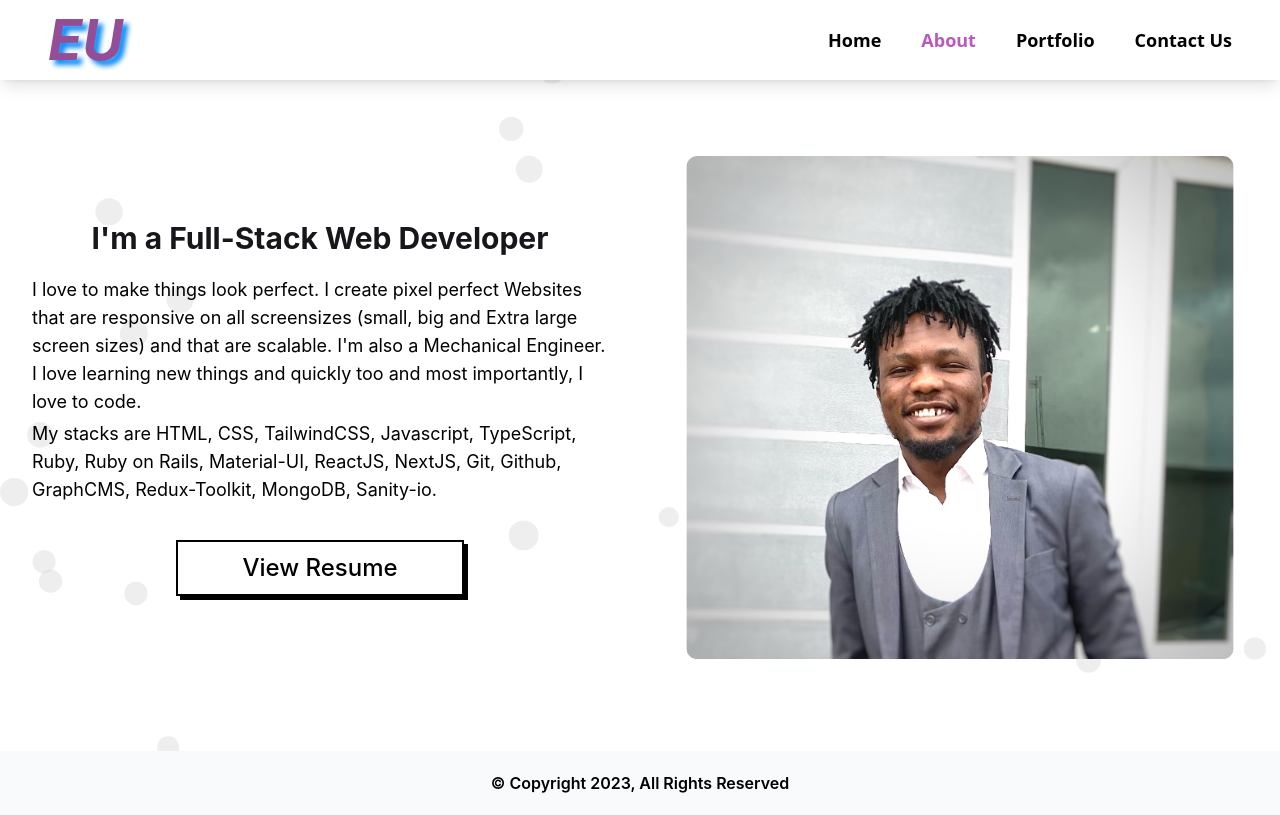
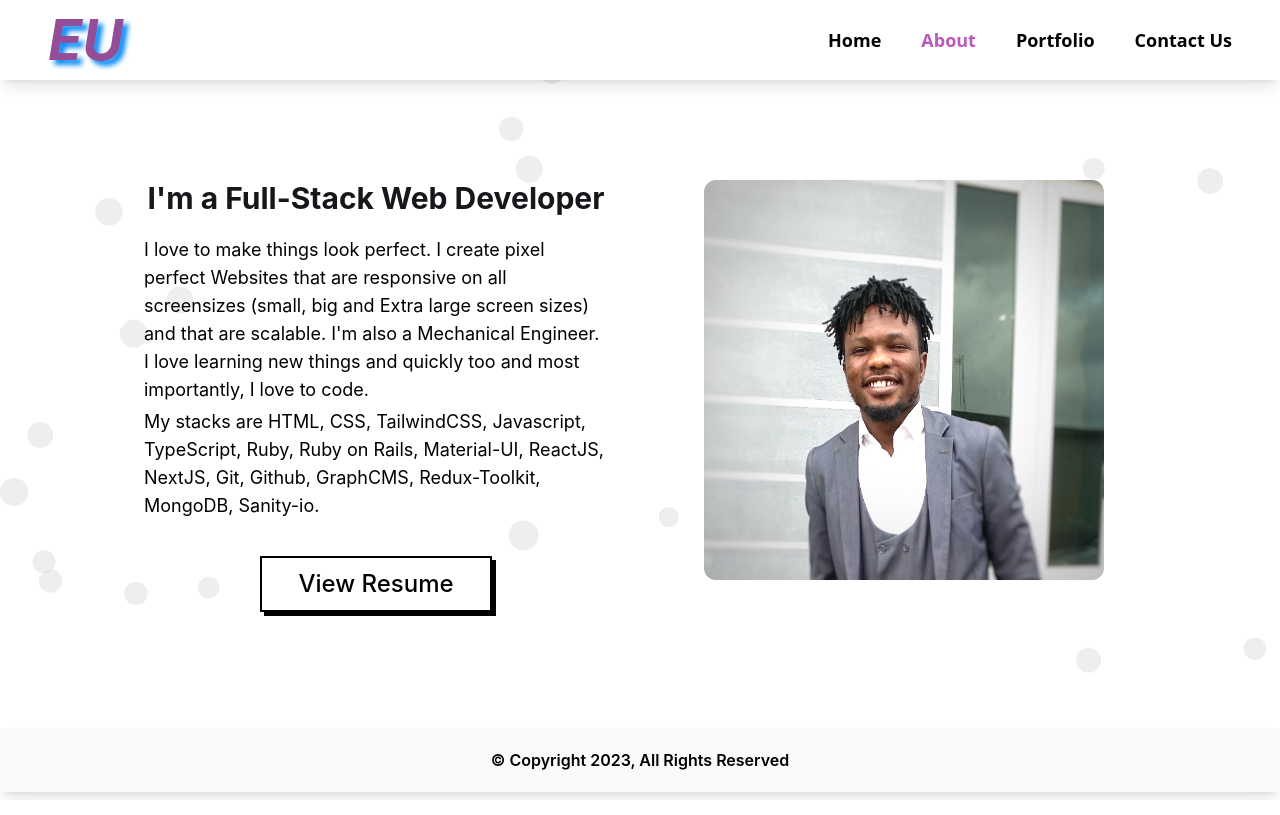
Before and after one commit to uezekiel-mufin/nextportfolio, a Next.js app: page /about in a window 1280 px wide. Built offline with nearby package versions, Linux system fonts and the light colour scheme.

Commit message:
Styled the about page

```diff
--- a/pages/_app.js
+++ b/pages/_app.js
@@ -4,7 +4,7 @@ import Particlejs from '../public/components/particles';
 import Footer from '../public/components/footer';
 function MyApp({ Component, pageProps }) {
 	return (
-		<main className='relative'>
+		<main className='relative custom-scrollbar'>
 			<Navbar />
 			<section className=''>
 				<Component {...pageProps} />
--- a/pages/about/index.jsx
+++ b/pages/about/index.jsx
@@ -3,12 +3,14 @@ import React from 'react';
 import Image from 'next/image';
 import portfolio from '../../public/images/FullSizeRender (1).jpg';
 import { motion } from 'framer-motion';
+import SkillsTable from '../../public/components/SkillsTable.';
 
 const About = () => {
 	return (
-		<motion.div transiton={{ duration: 2 }} initial={{ opacity: 0 }} animate={{ opacity: 1 }} className='w-full mb-8 pb-8 pt-32 h-full z-[9999] flex justify-center items-center'>
-			<main className='flex flex-col-reverse items-center md:grid grid-cols-2 mx-4  gap-8'>
-				<section className='flex flex-col px-4 items-center gap-1 justify-center text-center w-full'>
+		<>
+			<motion.div transiton={{ duration: 2 }} initial={{ opacity: 0 }} animate={{ opacity: 1 }} className='w-full mb-8 pb-8 pt-32 h-full md:h-[87vh] flex justify-center items-center'>
+				<main className='flex flex-col-reverse  md:grid grid-cols-2 mx-4 md:mx-32 gap-8'>
+					<section className='flex flex-col px-4 items-center gap-1 justify-start w-full'>
 						<h1 className='text-[#17161A] text-xl md:text-3xl font-bold w-full text-center mb-4'>I'm a Full-Stack Web Developer</h1>
 						<p className='w-full text-center md:text-start text-lg '>I love to make things look perfect. I create pixel perfect Websites that are responsive on all screensizes (small, big and Extra large screen sizes) and that are scalable. I'm also a Mechanical Engineer. I love learning new things and quickly too and most importantly, I love to code.</p>
 
@@ -21,13 +23,15 @@ const About = () => {
 							</a>
 						</button>
 					</section>
-				<section className='flex justify-center w-full '>
-					<div className='  w-full block'>
-						<Image src={portfolio} alt='me' layout='responsive' className=' mx-2 scale-90 rounded-xl ' />
+					<section className='flex justify-center'>
+						<div className=''>
+							<Image src={portfolio} alt='me' layout='intrinsic' height={400} width={400} className=' mx-2  rounded-xl ' />
 						</div>
 					</section>
 				</main>
 			</motion.div>
+			<SkillsTable />
+		</>
 	);
 };
 
--- /dev/null
+++ b/public/components/SkillsTable..jsx
@@ -0,0 +1,25 @@
+import React from 'react';
+import { AiFillHtml5, AiFillCodeSandboxSquare, AiFillGithub } from 'react-icons/ai';
+import { FaCss3Alt, FaReact, FaNodeJs } from 'react-icons/fa';
+import 'tailwindcss/tailwind.css';
+
+const skillsData = [
+	{ skill: 'HTML', experience: '3 years', icon: AiFillHtml5, category: 'Frontend' },
+	{ skill: 'CSS', experience: '3 years', icon: FaCss3Alt, category: 'Frontend' },
+	{ skill: 'JavaScript', experience: '2 years', icon: AiFillCodeSandboxSquare, category: 'Frontend' },
+	{ skill: 'React', experience: '1 year', icon: FaReact, category: 'Frontend' },
+	{ skill: 'Node.js', experience: '1 year', icon: FaNodeJs, category: 'Backend' },
+	{ skill: 'MySQL', experience: '2 years', icon: null, category: 'Database' },
+	{ skill: 'MongoDB', experience: '1 year', icon: null, category: 'Database' },
+	{ skill: 'Express.js', experience: '1 year', icon: null, category: 'Backend' },
+	{ skill: 'Git', experience: '2 years', icon: AiFillGithub, category: 'Dev Tools' },
+	// Add more skills here
+];
+
+const SkillsTable = () => {
+	const uniqueCategories = [...new Set(skillsData.map((skill) => skill.category))];
+
+	return <section id='about' className='mt-6'></section>;
+};
+
+export default SkillsTable;
--- a/styles/globals.css
+++ b/styles/globals.css
@@ -111,3 +111,26 @@ label {
 	font-size: 1.2rem;
 	margin-bottom: 0.5rem;
 }
+
+/* Scrollbar customization */
+.custom-scrollbar {
+	scrollbar-width: thin;
+	scrollbar-color: #888 #f1f1f1;
+}
+
+.custom-scrollbar::-webkit-scrollbar {
+	width: 8px;
+}
+
+.custom-scrollbar::-webkit-scrollbar-track {
+	background-color: #f1f1f1;
+}
+
+.custom-scrollbar::-webkit-scrollbar-thumb {
+	background-color: #888;
+	border-radius: 4px;
+}
+
+.custom-scrollbar::-webkit-scrollbar-thumb:hover {
+	background-color: #555;
+}
```
Lines whose indentation alone changed are shown as unchanged.
